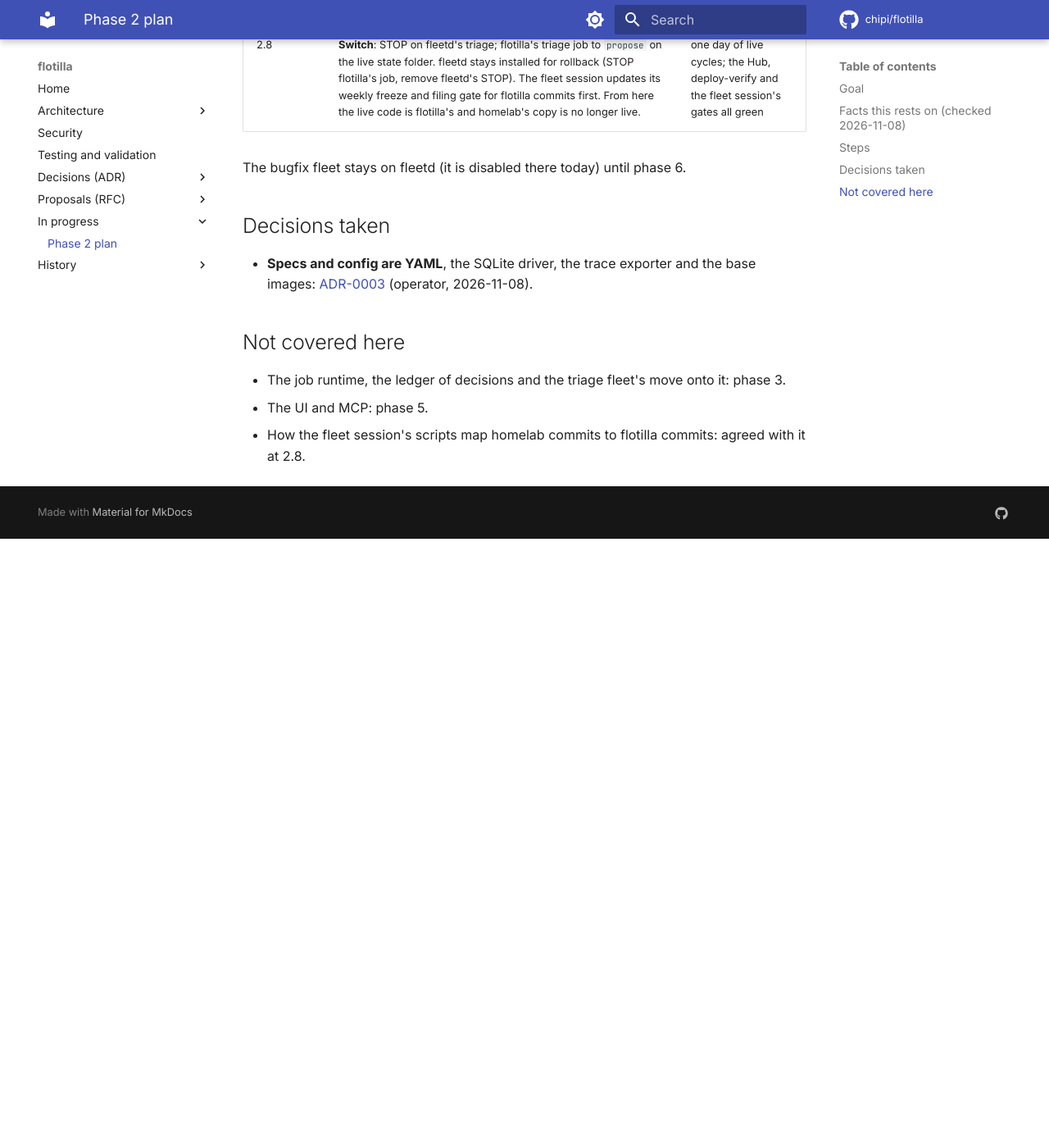
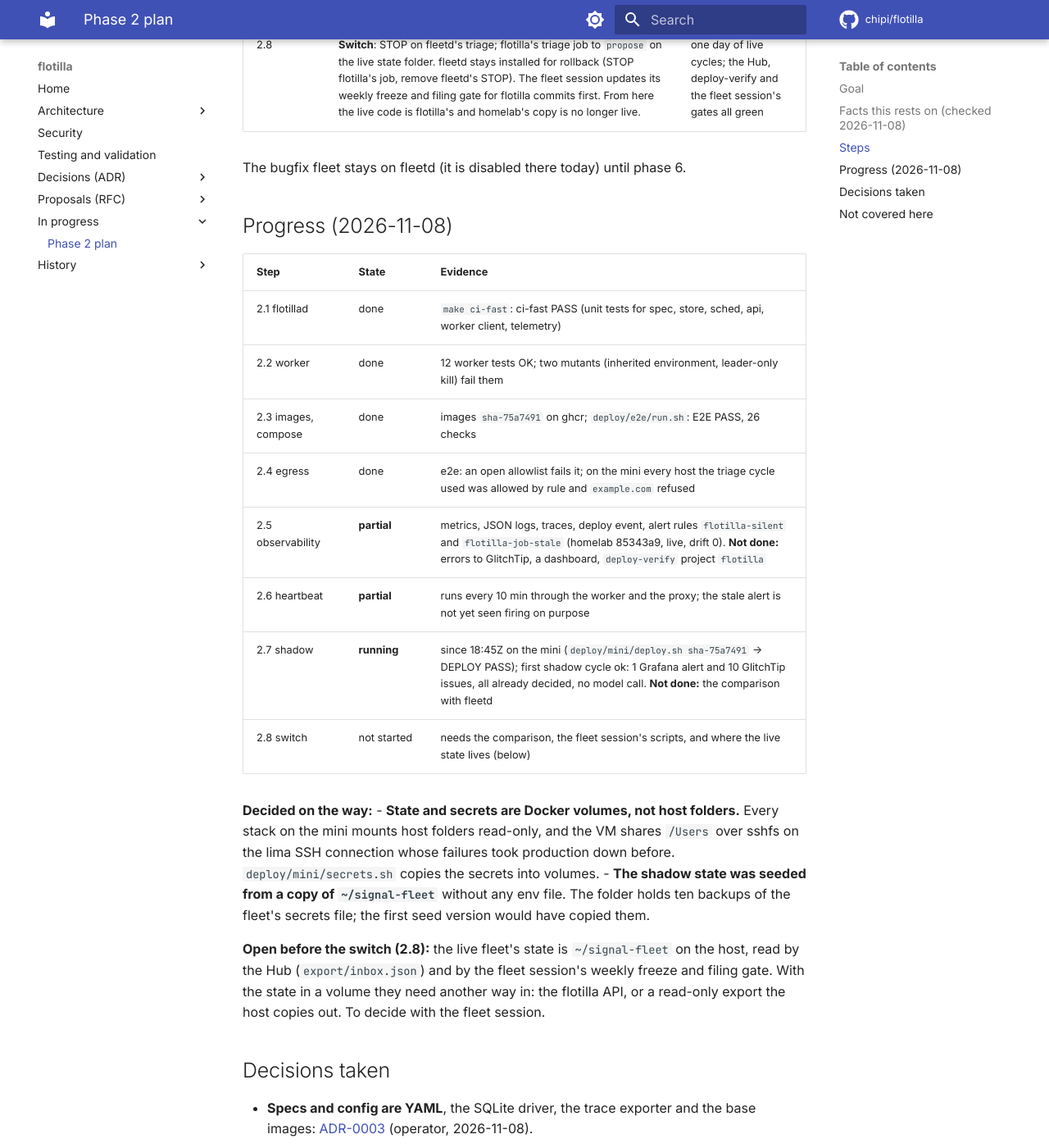
Before and after one commit to chipi/flotilla, an MkDocs documentation site: the page built from docs/wip/phase-2-plan.md, in a window 1280 px wide and 1400 px high, scrolled down 1697 px. Shown: the whole window at 82% size. Built offline with MkDocs 1.6.1 and Material for MkDocs 9.7.7, drawn with Linux system fonts in a browser that asks for light colours; comment, search, counter and statistics services are not loaded; before the commit the page ends 2354 px from its top, so only the background shows below that.

Commit message:
docs(wip): phase 2 progress: shadow running on the mini; what is not done
Co-Authored-By: Claude Opus 5.5 <noreply@anthropic.com>
Claude-Session: https://claude.ai/code/session_01DJqN6tYa8ro8Kjh54qGCF1

```diff
--- a/docs/wip/phase-2-plan.md
+++ b/docs/wip/phase-2-plan.md
@@ -35,6 +35,31 @@ fleet in `shadow` beside fleetd first, then takes over.
 
 The bugfix fleet stays on fleetd (it is disabled there today) until phase 6.
 
+## Progress (2026-11-08)
+
+| Step | State | Evidence |
+|---|---|---|
+| 2.1 flotillad | done | `make ci-fast`: ci-fast PASS (unit tests for spec, store, sched, api, worker client, telemetry) |
+| 2.2 worker | done | 12 worker tests OK; two mutants (inherited environment, leader-only kill) fail them |
+| 2.3 images, compose | done | images `sha-75a7491` on ghcr; `deploy/e2e/run.sh`: E2E PASS, 26 checks |
+| 2.4 egress | done | e2e: an open allowlist fails it; on the mini every host the triage cycle used was allowed by rule and `example.com` refused |
+| 2.5 observability | **partial** | metrics, JSON logs, traces, deploy event, alert rules `flotilla-silent` and `flotilla-job-stale` (homelab 85343a9, live, drift 0). **Not done:** errors to GlitchTip, a dashboard, `deploy-verify` project `flotilla` |
+| 2.6 heartbeat | **partial** | runs every 10 min through the worker and the proxy; the stale alert is not yet seen firing on purpose |
+| 2.7 shadow | **running** | since 18:45Z on the mini (`deploy/mini/deploy.sh sha-75a7491` → DEPLOY PASS); first shadow cycle ok: 1 Grafana alert and 10 GlitchTip issues, all already decided, no model call. **Not done:** the comparison with fleetd |
+| 2.8 switch | not started | needs the comparison, the fleet session's scripts, and where the live state lives (below) |
+
+**Decided on the way:**
+- **State and secrets are Docker volumes, not host folders.** Every stack on the mini mounts host
+  folders read-only, and the VM shares `/Users` over sshfs on the lima SSH connection whose failures
+  took production down before. `deploy/mini/secrets.sh` copies the secrets into volumes.
+- **The shadow state was seeded from a copy of `~/signal-fleet`** without any env file. The folder
+  holds ten backups of the fleet's secrets file; the first seed version would have copied them.
+
+**Open before the switch (2.8):** the live fleet's state is `~/signal-fleet` on the host, read by the
+Hub (`export/inbox.json`) and by the fleet session's weekly freeze and filing gate. With the state in
+a volume they need another way in: the flotilla API, or a read-only export the host copies out. To
+decide with the fleet session.
+
 ## Decisions taken
 
 - **Specs and config are YAML**, the SQLite driver, the trace exporter and the base images: [ADR-0003](../adr/ADR-0003-dependencies-and-images.md) (operator, 2026-11-08).
```
